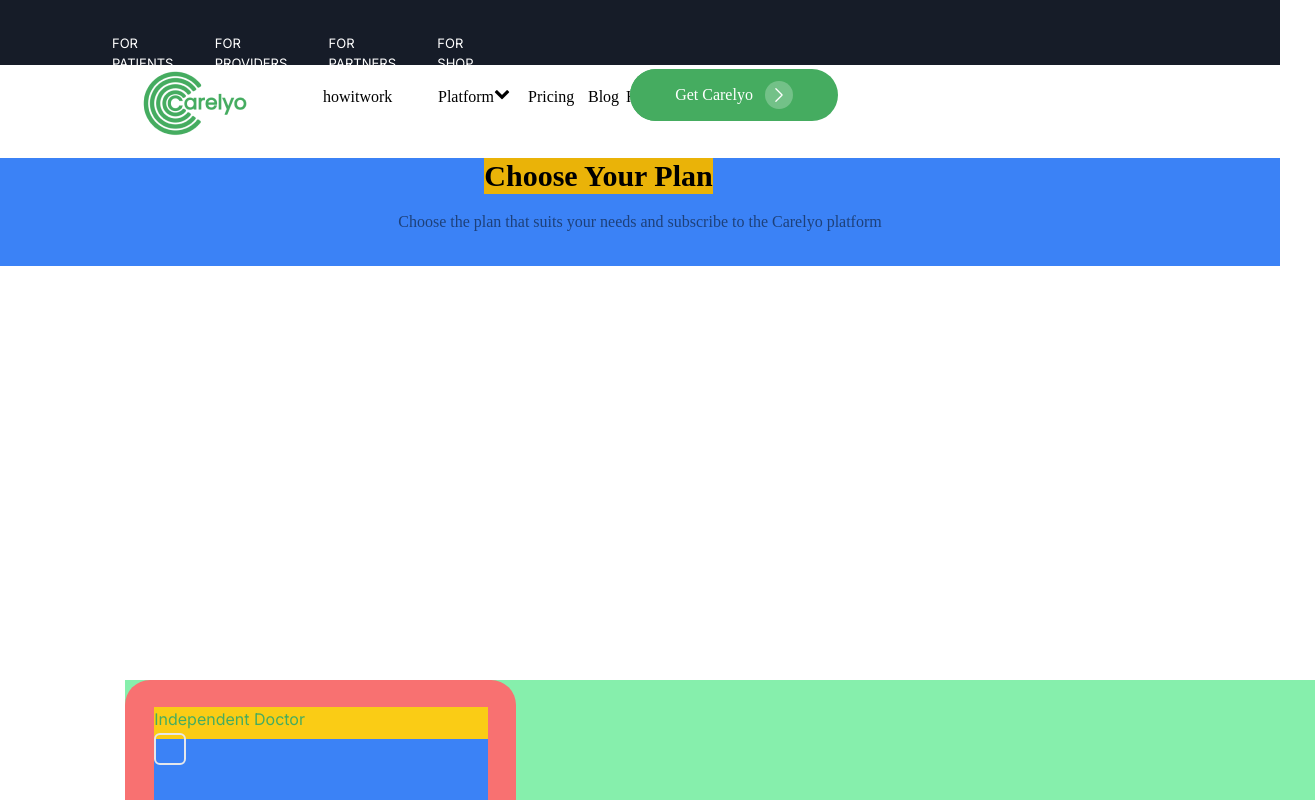
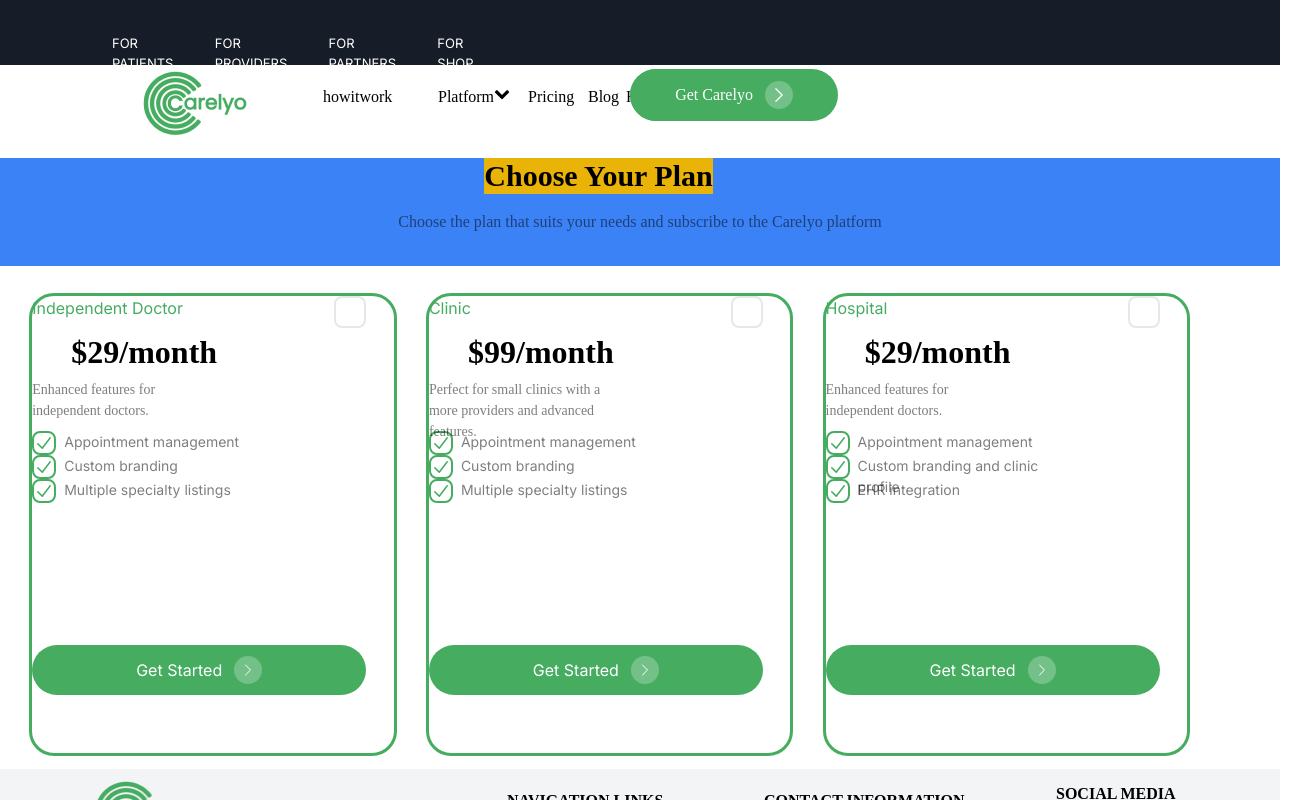
Before and after one commit to meeruu8282/next-mongodb-clerk, a Next.js app: page /providers/pricing in a window 1280 px wide. Shown: the top 800 px of the page, 1315 px wide, since content can reach past the window. Built offline with nearby package versions, Linux system fonts and the light colour scheme.

Commit message:
done a component for provider get carelyo button and contentBox for pricing

```diff
--- a/src/app/globals.css
+++ b/src/app/globals.css
@@ -68,4 +68,7 @@
   .carelyoButtonText {
     @apply h-[22px] text-[16px]  flex items-center justify-between w-full;
   }
+  .checkmarkPricing{
+
+  }
 }
--- /dev/null
+++ b/src/app/providers/Components/checkboxItem.tsx
@@ -0,0 +1,24 @@
+const CheckboxItem: React.FC = () => {
+  return (
+    <div className="w-[333.98] h-[24px] ">
+      <div className="flex">
+        <div className="w-[24px] h-[24px] border-[2px] rounded-lg border-[#45AC60] text-[#45AC60] ">
+          <svg
+            xmlns="http://www.w3.org/2000/svg"
+            viewBox="0 0 20 20"
+            fill="currentColor"
+            className="w-5 h-5"
+          >
+            <path
+              fill-rule="evenodd"
+              d="M16.704 4.153a.75.75 0 01.143 1.052l-8 10.5a.75.75 0 01-1.127.075l-4.5-4.5a.75.75 0 011.06-1.06l3.894 3.893 7.48-9.817a.75.75 0 011.05-.143z"
+              clip-rule="evenodd"
+            />
+          </svg>
+        </div>
+      </div>
+    </div>
+  );
+};
+
+export default CheckboxItem;
--- /dev/null
+++ b/src/app/providers/Components/customContentBox.tsx
@@ -0,0 +1,66 @@
+import React from "react";
+import CarelyoButton from "./getStartedButton";
+import CheckboxItem from "./checkboxItem";
+
+interface CustomContentBoxProps {
+  title: string;
+  monthlyCost: string;
+  descriptionLines: string[];
+  features: string[];
+  buttonText: string;
+}
+
+const CustomContentBox: React.FC<CustomContentBoxProps> = ({
+  title,
+  monthlyCost,
+  descriptionLines,
+  features,
+  buttonText,
+}) => {
+  return (
+    <div className="w-[391.33px] h-[463px] mt-[27.61px] ml-[29.23px] border-[3px] rounded-[25px] justify-between  border-[#45AC60]  ">
+      <div className="  ">
+        <div className="w-[333.98px] h-[249px] gap-[10px]  ">
+          <div className="w-[333.98px] flex justify-between h-[32px] ">
+            <div className="justify-between items-center w-[224px] h-[26px] text-[#45AC60] ">
+              <p>{title}</p>
+            </div>
+            <div className="w-[32px] h-[32px] border-[2px] rounded-lg "></div>
+          </div>
+
+          <div className="flex justify-center text-[32px] w-[224px] h-[51px]">
+            <h1 className="font-[Poppins] font-semibold">{monthlyCost}</h1>
+          </div>
+          <div className="bg-white w-[198px] h-[44px] opacity-50 font-[Poppins] font-normal text-[14px]">
+            {descriptionLines.map((line, idx) => (
+              <p key={idx}>{line}</p>
+            ))}
+          </div>
+          <div className="text-[Poppins] font-normal text-[14px] mt-2">
+            {features.map((feature, idx) => (
+              <div className="flex w-[333.98] h-[24px] gap-[8px]" key={idx}>
+                <div className="w-[24px] h-[24px]">
+                  <CheckboxItem />
+                </div>
+                <div className="w-[225px] h-[24px] opacity-50">
+                  <p>{feature}</p>
+                </div>
+              </div>
+            ))}
+          </div>
+        </div>
+
+        <div className="mt-[100px]">
+          <CarelyoButton
+            buttonText={buttonText}
+            size="large"
+            color="primary"
+            buttonSize="lb"
+          />
+        </div>
+      </div>
+    </div>
+  );
+};
+
+export default CustomContentBox;
--- /dev/null
+++ b/src/app/providers/Components/getStartedButton.tsx
@@ -0,0 +1,63 @@
+interface CarelyoButtonProps {
+  buttonText: string;
+  buttonSize?: "sb" | "mb" | "lb";
+  size?: "small" | "medium" | "large";
+  color?: "primary" | "secondary";
+  className?: string;
+}
+const CarelyoButton: React.FC<CarelyoButtonProps> = ({
+  buttonText,
+  size = "medium",
+  color = "primary",
+  className = "",
+  buttonSize = "mb",
+}) => {
+  const baseClass = "carelyoButton ";
+  const sizeClasses = {
+
+    small: "text-sm",
+    medium: "text-[16px]",
+    large: "text-lg",
+  };
+  const buttonSizeClasses = {
+    sb: "w-[12px] h-[12px]",
+    mb: "w-[208px] h-[52px]",
+    lb: "w-[333.98px] h-[50px]",
+};
+
+  const colorClasses = {
+    primary: " text-[#FFFFFF]  bg-[#45AC60]",
+    secondary: "text-black bg-gray-300",
+  };
+
+  return (
+    <button
+      className={`${baseClass} ${colorClasses[color]} ${sizeClasses[size]} ${buttonSizeClasses[buttonSize]} } ${className}`}
+    >
+      <div>
+        <div className="carelyoButtonText flex items-center justify-center w-full">
+          {buttonText}
+          <div className="ml-3">
+            <div className="h-[28px] w-[28px] rounded-[100px] flex justify-center items-center bg-[#FFFFFF] bg-opacity-[25%]">
+              <svg
+                xmlns="http://www.w3.org/2000/svg"
+                fill="none"
+                viewBox="0 0 24 24"
+                strokeWidth="1.5"
+                stroke="currentColor"
+                className="w-4 h-4"
+              >
+                <path
+                  strokeLinecap="round"
+                  strokeLinejoin="round"
+                  d="M8.25 4.5l7.5 7.5-7.5 7.5"
+                />
+              </svg>
+            </div>
+          </div>
+        </div>
+      </div>
+    </button>
+  );
+};
+export default CarelyoButton;
--- a/src/app/providers/pricing/page.tsx
+++ b/src/app/providers/pricing/page.tsx
@@ -1,3 +1,6 @@
+import CheckboxItem from "../Components/checkboxItem";
+import CarelyoButton from "../Components/getStartedButton";
+import CustomContentBox from "../Components/customContentBox";
 export default function Pricing() {
   return (
     <div className=" justify-center items-center ">
@@ -19,19 +22,43 @@ export default function Pricing() {
         </div>
       </div>
 
-      <div className="  flex  mt-[414px] ml-[125px]  gap-[8px] w-[1190px] h-[463px] bg-green-300">
-        <div className="w-[391px] h-[463px] rounded-[25px] bg-red-400">
-          <div className="w-[333.98px] h-[413.09px] mt-[27.61px] ml-[29.23px] justify-between bg-red-200">
-            <div className="w-[333.98px] h-[249px] gap-[10px] bg-blue-500">
-              <div className="w-[333.98px] h-[32px] bg-yellow-400">
-                <div className="w-[224px h-[26px] text-[#45AC60]">
-                  Independent Doctor
-                </div>
-                <div className="w-[32px] h-[32px] rounded-md border-[2px]"></div>
-              </div>
-            </div>
-          </div>
-        </div>
+      <div className="  flex   w-[1190px] h-[463px]">
+        <CustomContentBox
+          title="Independent Doctor"
+          monthlyCost="$29/month"
+          descriptionLines={["Enhanced features for", "independent doctors."]}
+          features={[
+            "Appointment management",
+            "Custom branding",
+            "Multiple specialty listings",
+          ]}
+          buttonText="Get Started"
+        />
+        <CustomContentBox
+          title="Clinic"
+          monthlyCost="$99/month"
+          descriptionLines={[
+            "Perfect for small clinics with a more providers and advanced features.",
+          ]}
+          features={[
+            "Appointment management",
+            "Custom branding",
+            "Multiple specialty listings",
+          ]}
+          buttonText="Get Started"
+        />
+
+        <CustomContentBox
+          title="Hospital"
+          monthlyCost="$29/month"
+          descriptionLines={["Enhanced features for", "independent doctors."]}
+          features={[
+            "Appointment management",
+            "Custom branding and clinic profile",
+            "EHR integration",
+          ]}
+          buttonText="Get Started"
+        />
       </div>
     </div>
   );
```
